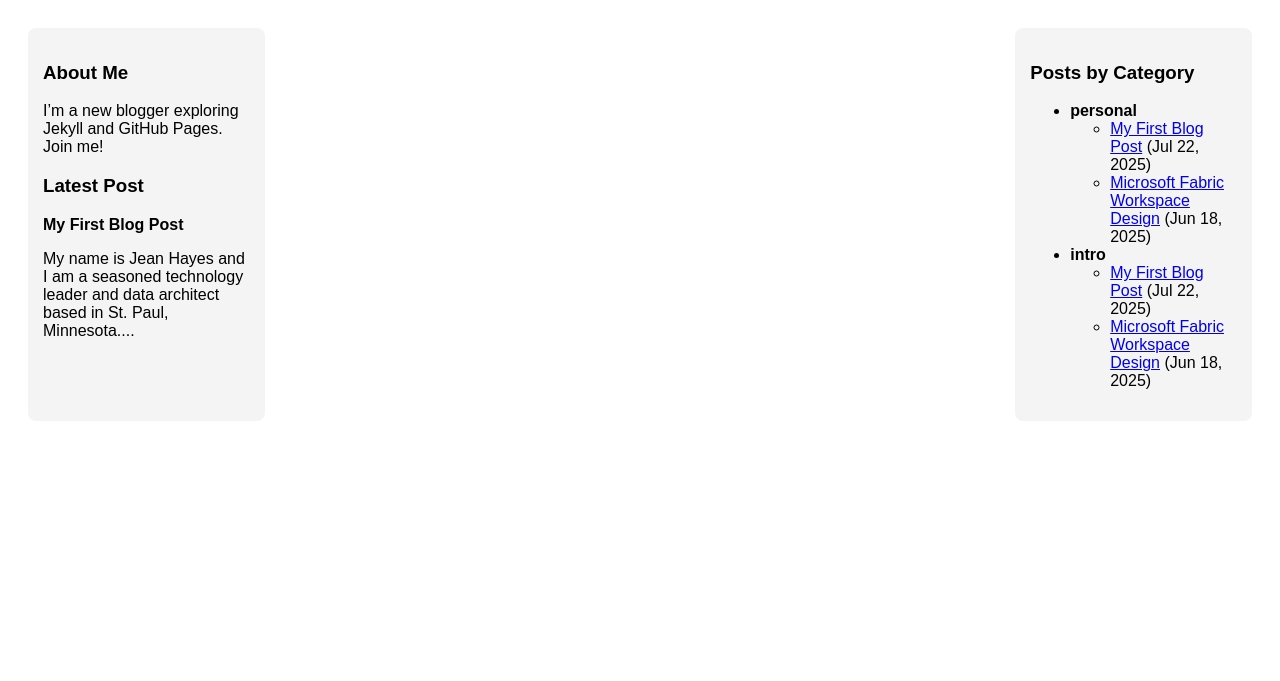
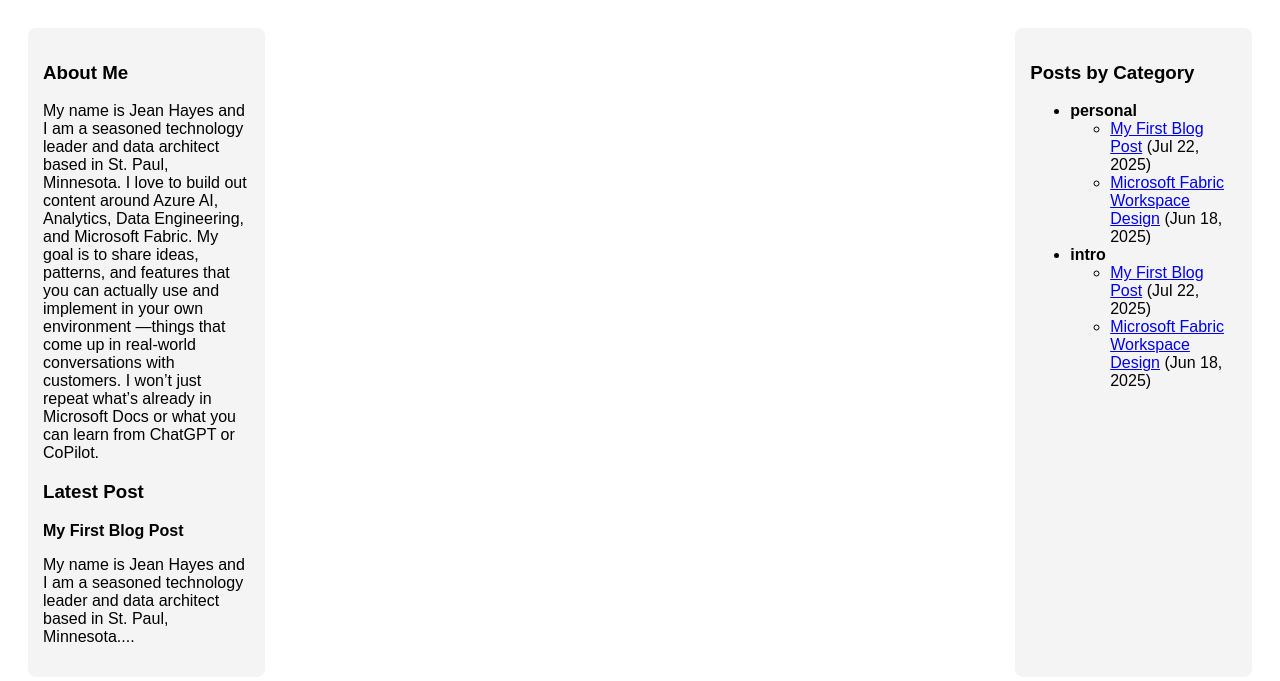
Before and after one commit to jehayesms/jean-hayes-ai-analytics, a Jekyll site: the page built from index.md, in a window 1280 px wide. Shown: the top 681 px of the page. Built offline with Jekyll 4.4.1, drawn with Linux system fonts in a browser that asks for light colours; our own code applies the rules of GitHub Pages for plain Markdown files.

Commit message:
Try again

```diff
--- a/_includes/left-sidebar.html
+++ b/_includes/left-sidebar.html
@@ -1,6 +1,6 @@
 <div class="about-box">
   <h3>About Me</h3>
-  <p>I’m a new blogger exploring Jekyll and GitHub Pages. Join me!</p>
+  <p>My name is Jean Hayes and I am a seasoned technology leader and data architect based in St. Paul, Minnesota. I love to build out content around Azure AI, Analytics, Data Engineering, and Microsoft Fabric. My goal is to share ideas, patterns, and features that you can actually use and implement in your own environment —things that come up in real-world conversations with customers. I won’t just repeat what’s already in Microsoft Docs or what you can learn from ChatGPT or CoPilot.</p>
 </div>
 
 <div class="latest-post-box">
```
